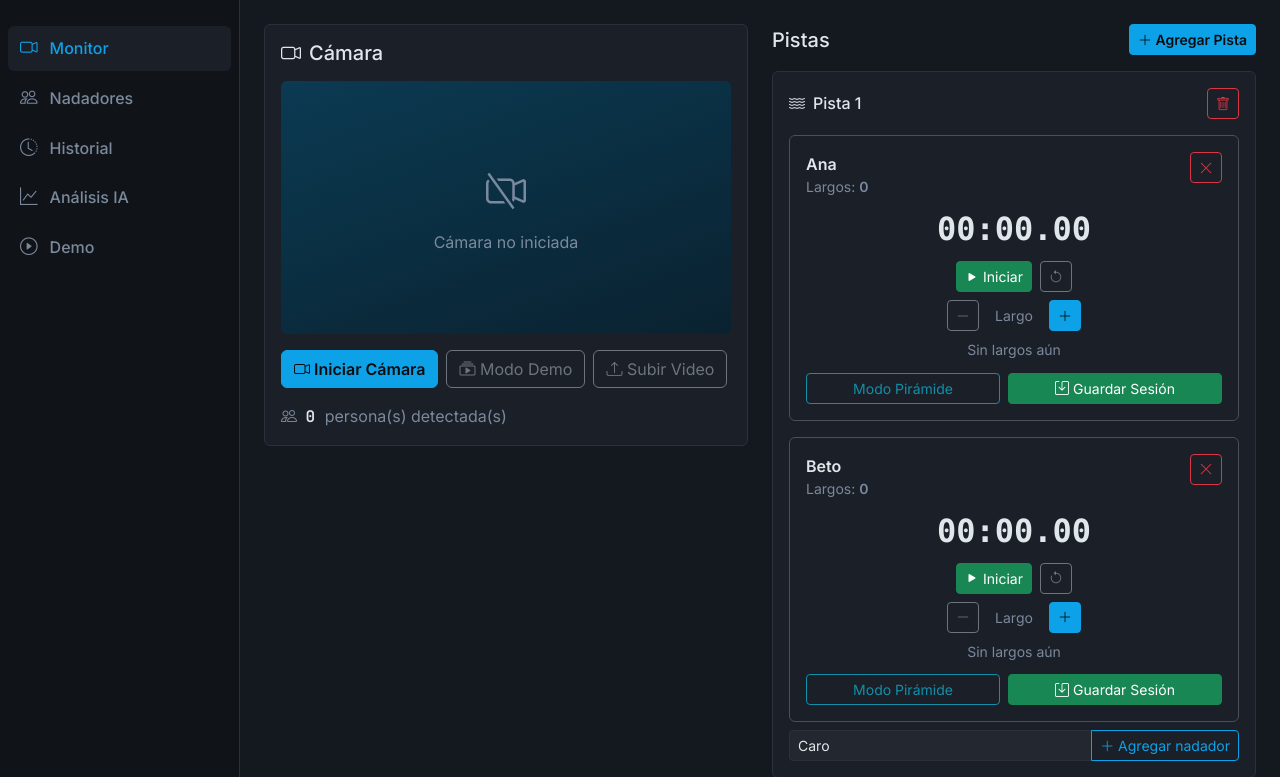
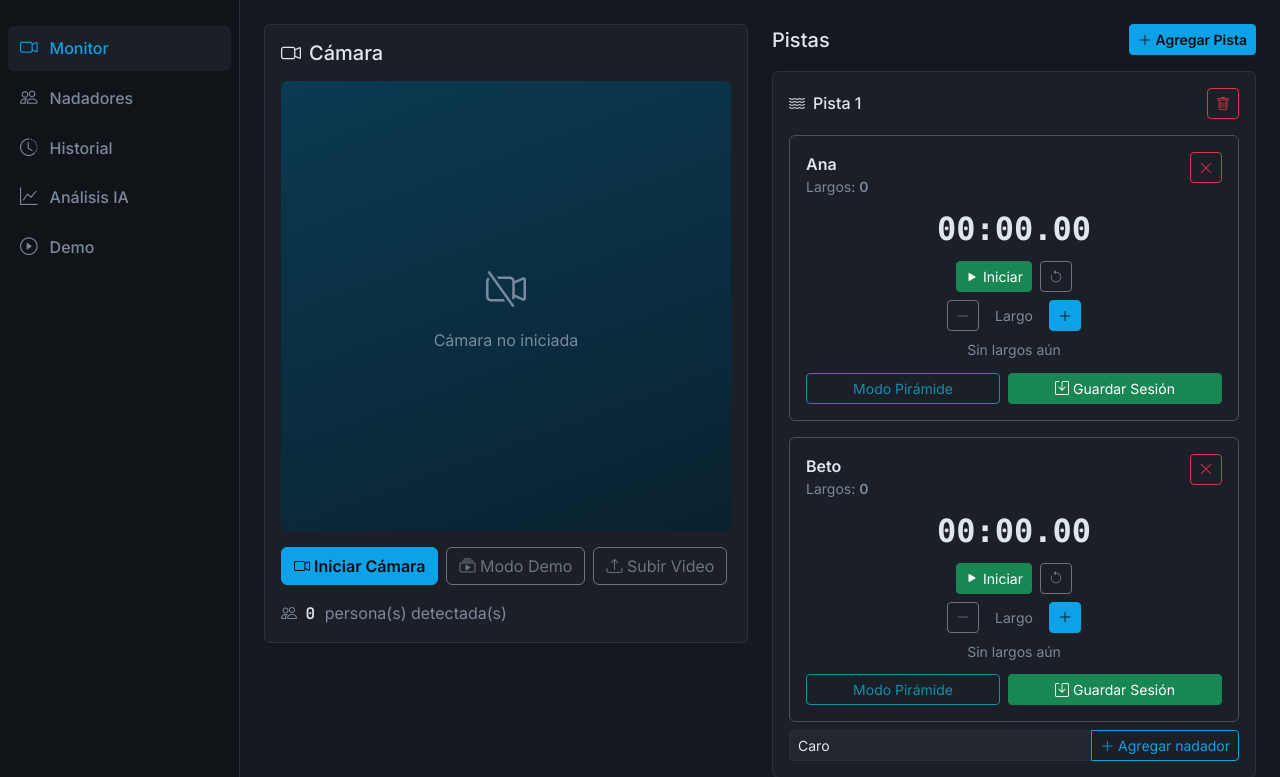
Before and after one commit to Benjjvv/swimtrack-front, a Flask app: page / in a window 1280 px wide. Shown: the part 56-833 px from the top of the page. Run offline with Flask 3, Linux system fonts and the light colour scheme.

Commit message:
fix: make monitor video stage square

```diff
--- a/templates/monitor.html
+++ b/templates/monitor.html
@@ -15,7 +15,7 @@
         </h2>
 
         <div class="position-relative rounded overflow-hidden mb-3" id="cameraStage"
-             style="aspect-ratio: 16 / 9; background: linear-gradient(160deg, #0b3a52, #0a2230);">
+             style="aspect-ratio: 1 / 1; background: linear-gradient(160deg, #0b3a52, #0a2230);">
           <video id="cameraVideo" class="position-absolute top-0 start-0 w-100 h-100 d-none"
                  style="object-fit: cover;" playsinline muted></video>
           <img id="demoImage" class="position-absolute top-0 start-0 w-100 h-100 d-none"
```
